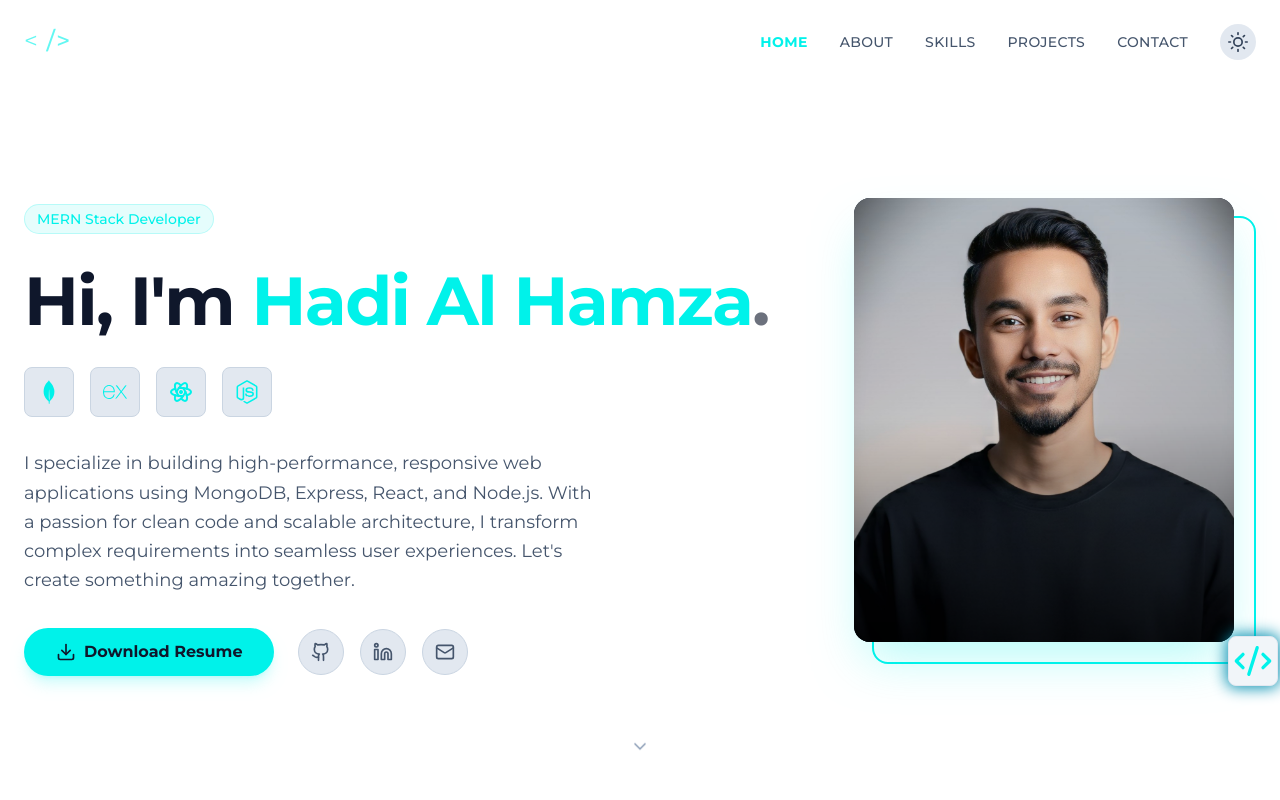
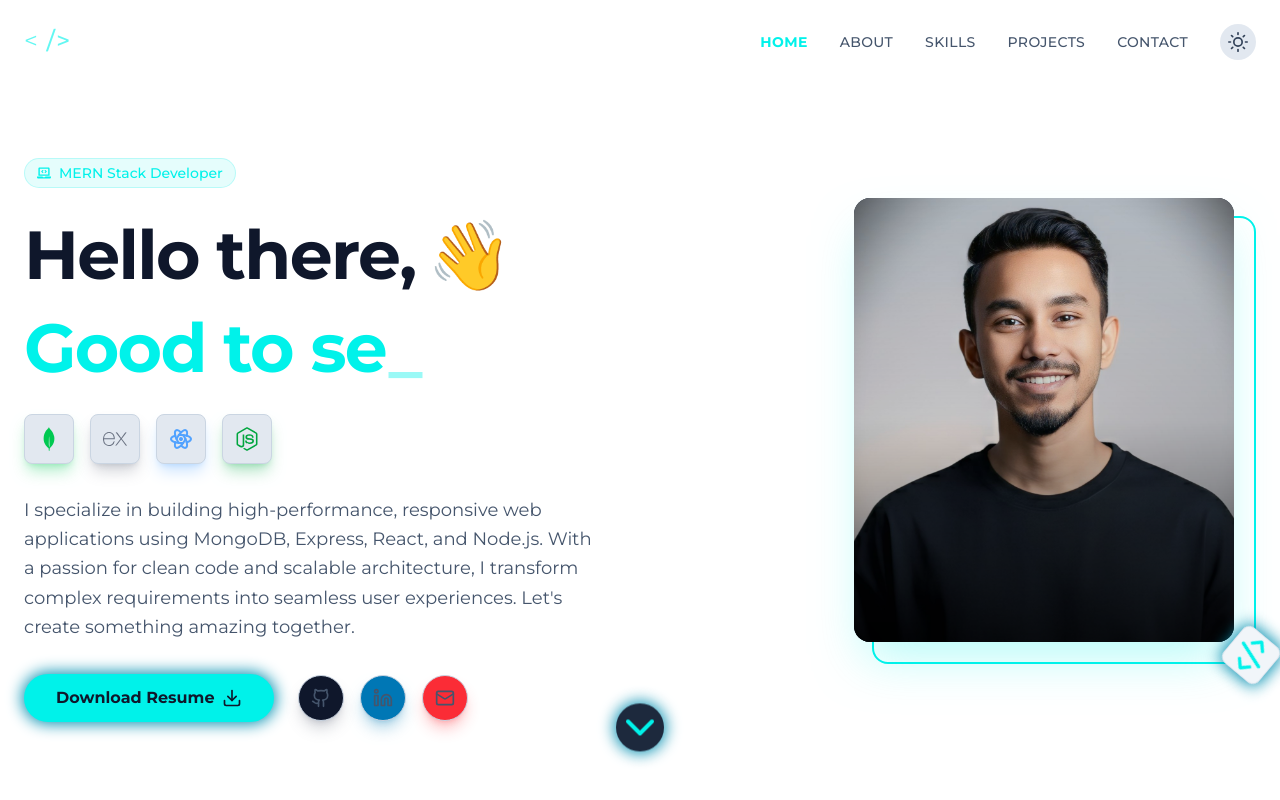
Before and after one commit to hadialhamza/portfolio, a React (Vite) app: page / in a window 1280 px wide. Shown: the top 800 px of the page. Built offline with nearby package versions, Linux system fonts and the light colour scheme.

Commit message:
design the hero section

```diff
--- a/src/components/Hero.jsx
+++ b/src/components/Hero.jsx
@@ -1,35 +1,28 @@
-import {
-  Github,
-  Linkedin,
-  Mail,
-  Download,
-  ChevronDown,
-  FileCode,
-  Figma,
-  Database,
-  Terminal,
-} from "lucide-react";
+import { Github, Linkedin, Mail, Download, ChevronDown } from "lucide-react";
 // eslint-disable-next-line
 import { motion } from "framer-motion";
 import { LuCodeXml } from "react-icons/lu";
 import { SiExpress, SiMongodb } from "react-icons/si";
 import { TbBrandReact } from "react-icons/tb";
-import { FaNodeJs } from "react-icons/fa";
-// eslint-disable-next-line
-const SocialButton = ({ icon: Icon, href, label }) => (
+import { FaNodeJs, FaLaptopCode } from "react-icons/fa";
+import { Typewriter } from "react-simple-typewriter";
+
+const SocialButton = ({ icon: Icon, href, label, hoverColor, shadowColor }) => (
   <a
     href={href}
     target="_blank"
     rel="noopener noreferrer"
-    className="p-3 rounded-full bg-slate-200 dark:bg-slate-800 text-slate-600 dark:text-slate-400 hover:bg-primary hover:text-slate-900 transition-all border border-slate-300 dark:border-slate-700 hover:border-primary cursor-pointer"
+    className={`p-3 rounded-full  text-slate-600 dark:text-white transition-all border border-slate-300 dark:border-slate-700 cursor-pointer ${hoverColor} ${shadowColor} hover:shadow-xl hover:-translate-y-1`}
     aria-label={label}
   >
     <Icon size={20} />
   </a>
 );
-// eslint-disable-next-line
-const TechIcon = ({ icon: Icon }) => (
-  <div className="p-3 bg-slate-200 dark:bg-slate-800 rounded-lg border border-slate-300 dark:border-slate-700 text-primary">
+
+const TechIcon = ({ icon: Icon, color, shadowColor }) => (
+  <div
+    className={`p-3 bg-slate-200 dark:bg-slate-800 rounded-lg border border-slate-300 dark:border-slate-700 ${color} ${shadowColor} hover:shadow-xl hover:-translate-y-1 transition-all duration-300`}
+  >
     <Icon size={24} />
   </div>
 );
@@ -48,21 +41,57 @@ const Hero = () => {
           transition={{ duration: 0.8 }}
           className="w-full flex flex-col items-center md:items-start text-center md:text-left"
         >
-          <span className="px-3 py-1 text-sm font-medium rounded-full bg-primary/10 text-primary border border-primary/20 mb-6">
-            MERN Stack Developer
+          <span className="px-3 py-1 text-sm font-medium rounded-full bg-primary/10 text-primary border border-primary/20 mb-6 flex items-center gap-2">
+            <FaLaptopCode />
+            <span>MERN Stack Developer</span>
           </span>
-          <h1 className="text-5xl md:text-[4.25rem] font-bold tracking-tight leading-tight mb-6 text-slate-900 dark:text-white">
-            Hi, I'm <span className="text-primary">Hadi Al Hamza</span>
-            <span className="text-slate-900 dark:text-white animate-pulse">
-              .
-            </span>
+          <h1 className="text-4xl md:text-[4.25rem] font-bold tracking-tight leading-tight mb-6 text-slate-900 dark:text-white flex flex-col gap-2">
+            <div className="flex items-center gap-3">
+              Hello there,
+              <motion.span
+                animate={{ rotate: [0, 20, 0, 20, 0] }}
+                transition={{ duration: 1.5, repeat: Infinity, repeatDelay: 1 }}
+                className="inline-block origin-bottom-right"
+              >
+                👋
+              </motion.span>
+            </div>
+            <div>
+              <span className="text-primary">
+                <Typewriter
+                  words={["I'm Hadi Al Hamza", "Good to see you!", "Welcome!"]}
+                  loop={0}
+                  cursor
+                  cursorStyle="_"
+                  typeSpeed={100}
+                  deleteSpeed={50}
+                  delaySpeed={3000}
+                />
+              </span>
+            </div>
           </h1>
 
           <div className="flex gap-4 mb-8">
-            <TechIcon icon={SiMongodb} />
-            <TechIcon icon={SiExpress} />
-            <TechIcon icon={TbBrandReact} />
-            <TechIcon icon={FaNodeJs} />
+            <TechIcon
+              icon={SiMongodb}
+              color="text-green-500"
+              shadowColor="shadow-lg shadow-green-500/30"
+            />
+            <TechIcon
+              icon={SiExpress}
+              color="text-gray-500 dark:text-gray-300"
+              shadowColor="shadow-lg shadow-gray-500/30"
+            />
+            <TechIcon
+              icon={TbBrandReact}
+              color="text-blue-400"
+              shadowColor="shadow-lg shadow-blue-400/30"
+            />
+            <TechIcon
+              icon={FaNodeJs}
+              color="text-green-600"
+              shadowColor="shadow-lg shadow-green-600/30"
+            />
           </div>
 
           <p className="text-lg text-slate-600 dark:text-slate-400 max-w-xl leading-relaxed mb-8">
@@ -76,9 +105,10 @@ const Hero = () => {
           <div className="flex flex-col sm:flex-row items-center gap-6">
             <button
               onClick={() => alert("Resume download started...")}
-              className="flex items-center gap-2 bg-primary text-slate-900 px-8 py-3 rounded-full font-bold hover:bg-primary-dark transition-colors cursor-pointer shadow-lg shadow-primary/20"
+              className="group flex items-center gap-2 bg-primary text-slate-900 px-8 py-3 rounded-full font-bold hover:scale-105 transition-all duration-300 cursor-pointer shadow-float"
             >
-              <Download size={20} /> Download Resume
+              Download Resume
+              <Download size={20} className="group-hover:animate-bounce" />
             </button>
 
             <div className="flex gap-4">
@@ -86,16 +116,22 @@ const Hero = () => {
                 icon={Github}
                 href="https://github.com/hadialhamza"
                 label="GitHub"
+                hoverColor="bg-slate-900"
+                shadowColor="shadow-lg shadow-gray-500/30"
               />
               <SocialButton
                 icon={Linkedin}
                 href="https://linkedin.com/in/hadialhamza"
                 label="LinkedIn"
+                hoverColor="bg-[#0077b5]"
+                shadowColor="shadow-lg shadow-[#0077b5]/30"
               />
               <SocialButton
                 icon={Mail}
                 href="mailto:hadialhamza@gmail.com"
                 label="Email"
+                hoverColor="bg-red-500"
+                shadowColor="shadow-lg shadow-red-500/30"
               />
             </div>
           </div>
@@ -108,8 +144,8 @@ const Hero = () => {
           transition={{ duration: 0.8 }}
           className="relative flex justify-center md:justify-end mt-12 md:mt-0"
         >
-          <div className="relative w-72 h-80 md:w-96 md:h-112 border-2 border-primary rounded-2xl">
-            <div className="absolute -top-5 -left-5 w-full h-full bg-slate-800 rounded-2xl overflow-hidden shadow-2xl shadow-primary/30 dark:shadow-primary/50 transition-transform duration-500 hover:translate-y-5 hover:translate-x-5">
+          <div className="group relative w-72 h-80 md:w-96 md:h-112 border-2 border-primary rounded-2xl">
+            <div className="group absolute -top-5 -left-5 w-full h-full bg-slate-800 rounded-2xl overflow-hidden shadow-2xl shadow-primary/30 dark:shadow-primary/50 transition-transform duration-500 hover:translate-y-5 hover:translate-x-5">
               <div className="absolute inset-0 bg-gradient-to-t from-black/90 via-black/20 to-transparent z-10 opacity-80"></div>
               <img
                 src="/public/hamza.jpg"
@@ -118,8 +154,11 @@ const Hero = () => {
               />
             </div>
 
-            <div className="absolute -bottom-6 -right-6 bg-slate-100 dark:bg-slate-800 p-1 text-primary border border-slate-200 dark:border-slate-800 rounded-lg z-20 shadow-float">
-              <LuCodeXml size={40} />
+            <div className="-rotate-50 absolute -bottom-4 -right-5 bg-slate-100 dark:bg-slate-800 p-0.5 text-primary border border-slate-200 dark:border-slate-800 rounded-lg z-20 shadow-float">
+              <LuCodeXml
+                size={40}
+                className="group-hover:rotate-50 transition-all duration-500"
+              />
             </div>
           </div>
         </motion.div>
@@ -131,7 +170,7 @@ const Hero = () => {
         transition={{ delay: 1, duration: 1 }}
         className="absolute bottom-10 left-1/2 -translate-x-1/2 text-slate-400 flex flex-col items-center gap-2"
       >
-        <ChevronDown className="animate-bounce" size={20} />
+        <ChevronDown className="w-12 h-12 shadow-float animate-bounce bg-slate-800 text-primary rounded-full" />
       </motion.div>
     </section>
   );
```
